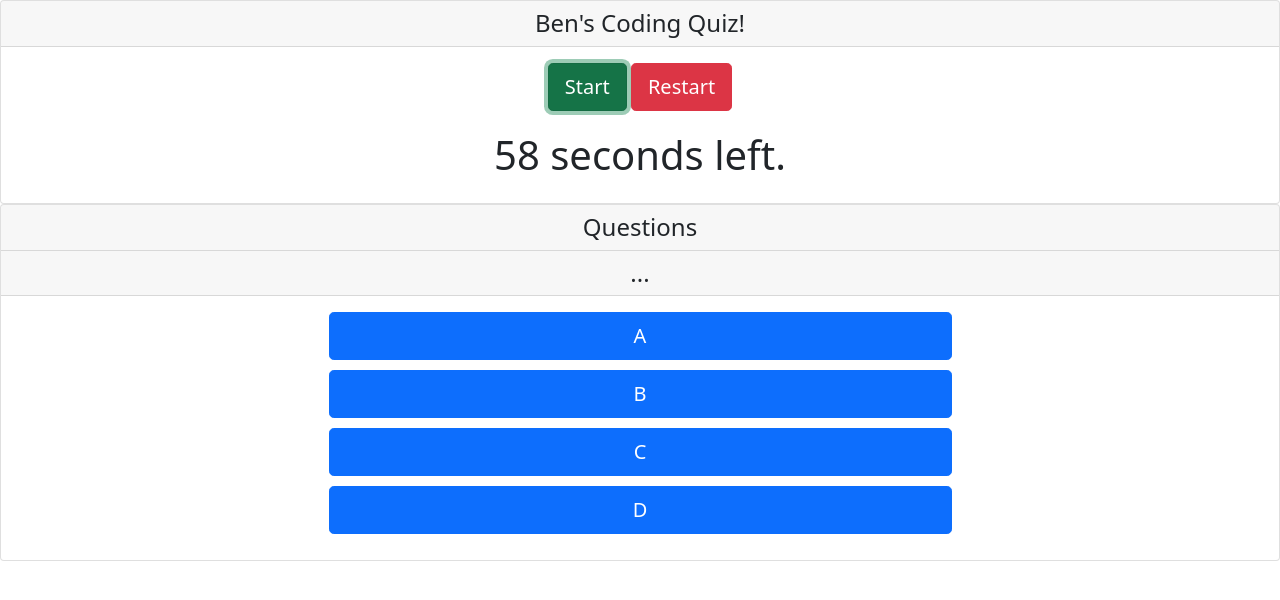
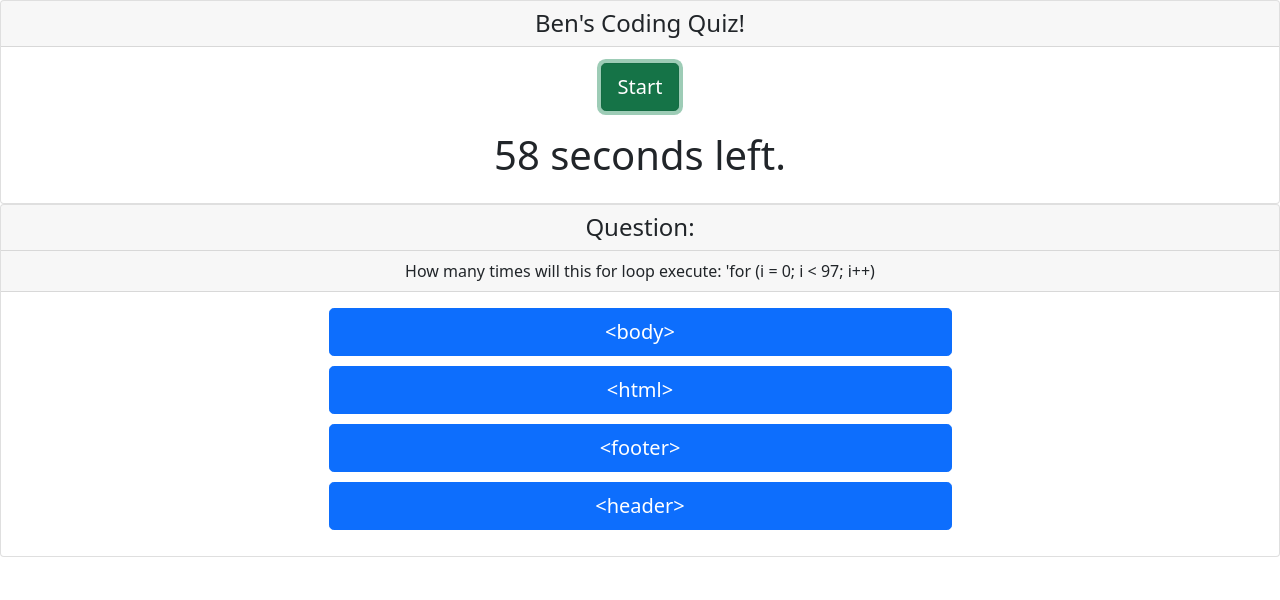
Before and after one commit to bendemic90/Coding-quiz, a plain HTML site: page index.html in a window 1280 px wide. Both pictures are taken after a click on the button "Start". Drawn offline with nearby package versions, Linux system fonts and the light colour scheme.

Commit message:
added randomisation of questions, and their subsequent arrays

```diff
--- a/index.html
+++ b/index.html
@@ -17,8 +17,8 @@
             <div class="text-center">
               <button id="start-btn" class="btn btn-success btn-lg">
                 <span class="fa fa-ok"></span> Start</button>
-              <button id="restart-btn" class="btn btn-danger btn-lg">
-                <span class="fa fa-plus"></span> Restart</button>
+              <!--<button id="restart-btn" class="btn btn-danger btn-lg">
+                <span class="fa fa-plus"></span> Restart</button>-->
                 <h1 class="time"></h1>
             </div>
           </div>
@@ -26,8 +26,8 @@
     <!-- -->
     <div class="col-lg-12">
         <div id="sizeControls" class="card">
-          <h4 class="card-header text-center">Questions</h4>
-          <h4 class="card-header text-center">...</h4>
+          <h4 class="card-header text-center">Question:</h4>
+          <span id="questions-here" class="card-header text-center bolder">...</span>
           <div class="card-body">
             <div class="text-center">
                 <button id="a1" class = "btn btn-primary col-lg-6 answers btn-lg">A</button>
--- a/script.js
+++ b/script.js
@@ -1,35 +1,170 @@
-var question1 = "In which HTML tag does JavaScript reside?";
-var question2 = "Where does JavaScript go within the HTML file?";
-var question3 = "How would someone make an alert box in JS that reads 'Click me'";
-var question4 = "What is the correct syntax for a typical for loop?";
-var question5 = "Which of these IF statements is correct?";
-var question6 = "How many times will this for loop execute?";
-var question7 = "Which of these is an array?";
-var question8 = "";
-var question9 = "";
-var question10 = "";
+var tenQuestions = [
+  "In which HTML tag does JavaScript reside?",
+
+  "Where does JavaScript go within the HTML file?",
+
+  "How would someone make an alert box in JS that reads 'Click me'",
+
+  "What is the correct syntax of a typical for loop?",
+
+  "Which of these IF statements is correct?",
+
+  "How many times will this for loop execute: 'for (i = 0; i < 97; i++)",
+
+  "Which of these is an array?",
+
+  "What will split(\"\") do to this array? - [1234]",
+
+  "What is the % operator called?",
+
+  "What will this return? Math.ceil(4, 8)",
+
+];
+var answers = [
+  "<body>",
+  "<html>",
+  "<footer>",
+  "<header>",
+
+  "Within the <script> tag",
+  "Inside !DOCTYPE",
+  "Within the <footer> tag",
+  "It can go wherever it wants",
+
+  "alert(\"Click me\")",
+  "alert.clickMe",
+  "alert(function {'click me'})",
+  "alert = click me",
+
+  "for (var i = 0; i+=)",
+  "for (i = 0, i >= arr.length, i--)",
+  "for (i = 0; i < arr.length; i++)",
+  "for (i = 0; function(), i+-)",
+
+  "if (i > 0) {}",
+  "if i = 0",
+  "if [i === 0] then (x, y)",
+  "if {x, y} => (n)",
+
+  "92",
+  "95",
+  "97",
+  "99",
+
+  "var fruit = {orange, mandarin}",
+  "var drinks = [coke, pepsi, iced-coffee]",
+  "var num = (1, 2, 3, 4, 5)",
+  "const op = (){+, -, /, %, ^}",
+
+  "",
+  "",
+  "",
+  "",
+
+  "",
+  "",
+  "",
+  "",
+
+  "",
+  "",
+  "",
+  "",
+]
 var secondsLeft = 60;
 var timeEl = document.querySelector(".time");
 var startBtn = document.getElementById("#start-btn");
+var questions = document.querySelector("#questions-here");
+var answer1 = document.querySelector("#a1");
+var answer2 = document.querySelector("#a2");
+var answer3 = document.querySelector("#a3");
+var answer4 = document.querySelector("#a4");
 
-
-
-$("#start-btn").on("click", function() {
-  var timerInterval = setInterval(function() {
+$("#start-btn").on("click", function () {
+  var timerInterval = setInterval(function () {
     secondsLeft--;
     timeEl.textContent = secondsLeft + " seconds left.";
 
-    if(secondsLeft === 0) {
+    if (secondsLeft === 0) {
       clearInterval(timerInterval);
       sendMessage();
       timeEl.textContent = " ";
     }
+  }, 1000);
+});
 
-  }, 1000);
-})
+$("#start-btn").on("click", function () {
+  i = (Math.floor(Math.random() * tenQuestions.length));
+  console.log(i.length);
+  questions.textContent = tenQuestions[i];
+    if (questions.textContent === tenQuestions[0]) {
+      answer1.textContent = answers[0]
+      answer2.textContent = answers[1]
+      answer3.textContent = answers[2]
+      answer4.textContent = answers[3]
+      tenQuestions.splice(i, 1);
+      console.log(tenQuestions);
+    }
+    if (questions.textContent === tenQuestions[1]) {
+      answer1.textContent = answers[0]
+      answer2.textContent = answers[1]
+      answer3.textContent = answers[2]
+      answer4.textContent = answers[3]
+    }
+    if (questions.textContent === tenQuestions[2]) {
+      answer1.textContent = answers[0]
+      answer2.textContent = answers[1]
+      answer3.textContent = answers[2]
+      answer4.textContent = answers[3]
+    }
+    if (questions.textContent === tenQuestions[3]) {
+      answer1.textContent = answers[0]
+      answer2.textContent = answers[1]
+      answer3.textContent = answers[2]
+      answer4.textContent = answers[3]
+    }
+    if (questions.textContent === tenQuestions[4]) {
+      answer1.textContent = answers[0]
+      answer2.textContent = answers[1]
+      answer3.textContent = answers[2]
+      answer4.textContent = answers[3]
+    }
+    if (questions.textContent === tenQuestions[5]) {
+      answer1.textContent = answers[0]
+      answer2.textContent = answers[1]
+      answer3.textContent = answers[2]
+      answer4.textContent = answers[3]
+    }
+    if (questions.textContent === tenQuestions[6]) {
+      answer1.textContent = answers[0]
+      answer2.textContent = answers[1]
+      answer3.textContent = answers[2]
+      answer4.textContent = answers[3]
+    }
+    if (questions.textContent === tenQuestions[7]) {
+      answer1.textContent = answers[0]
+      answer2.textContent = answers[1]
+      answer3.textContent = answers[2]
+      answer4.textContent = answers[3]
+    }
+    if (questions.textContent === tenQuestions[8]) {
+      answer1.textContent = answers[0]
+      answer2.textContent = answers[1]
+      answer3.textContent = answers[2]
+      answer4.textContent = answers[3]
+    }
+    if (questions.textContent === tenQuestions[9]) {
+      answer1.textContent = answers[0]
+      answer2.textContent = answers[1]
+      answer3.textContent = answers[2]
+      answer4.textContent = answers[3]
+    }
+  });
+
+//$("#restart-btn").on("click", function(){})
 
 function sendMessage() {
-    alert("You are out of time!")
-    timeEl.textContent = " ";
-    secondsLeft = 60
+  alert("You are out of time!");
+  timeEl.textContent = " ";
+  secondsLeft = 60;
 }
```
